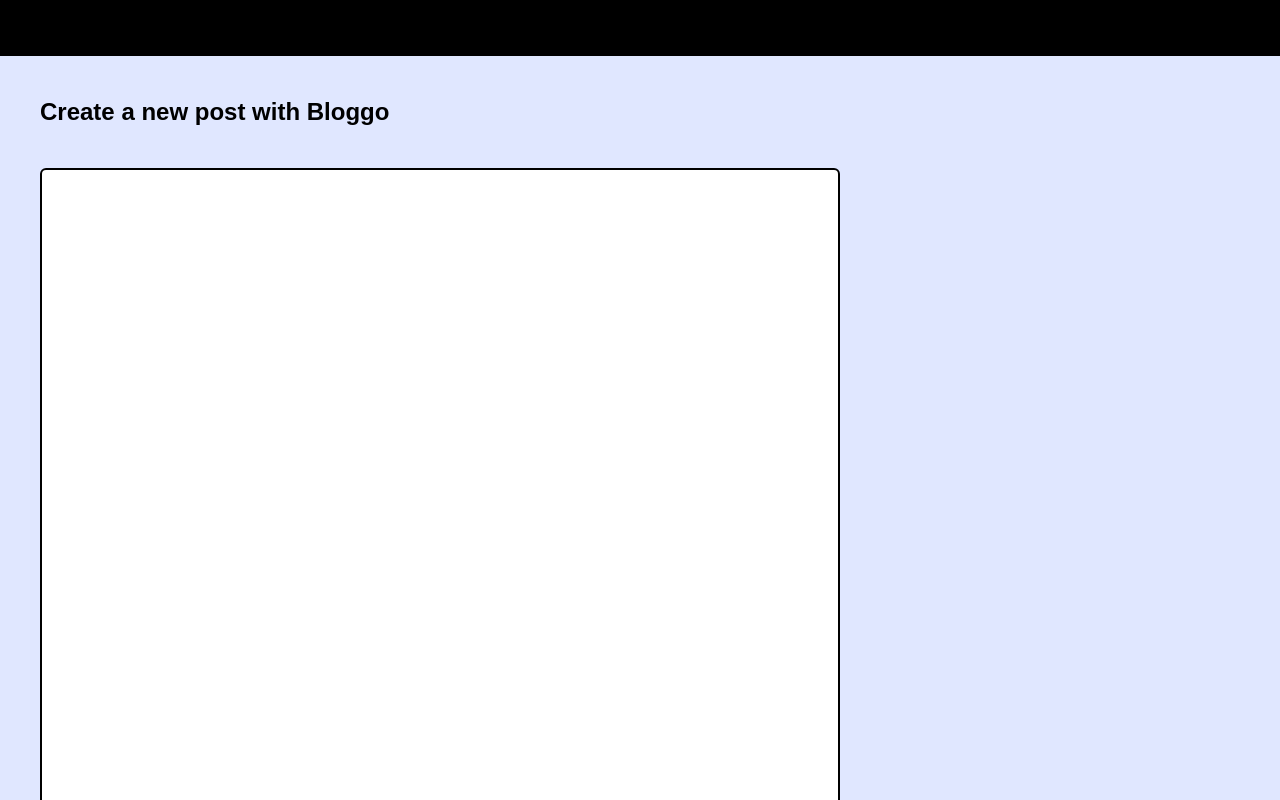
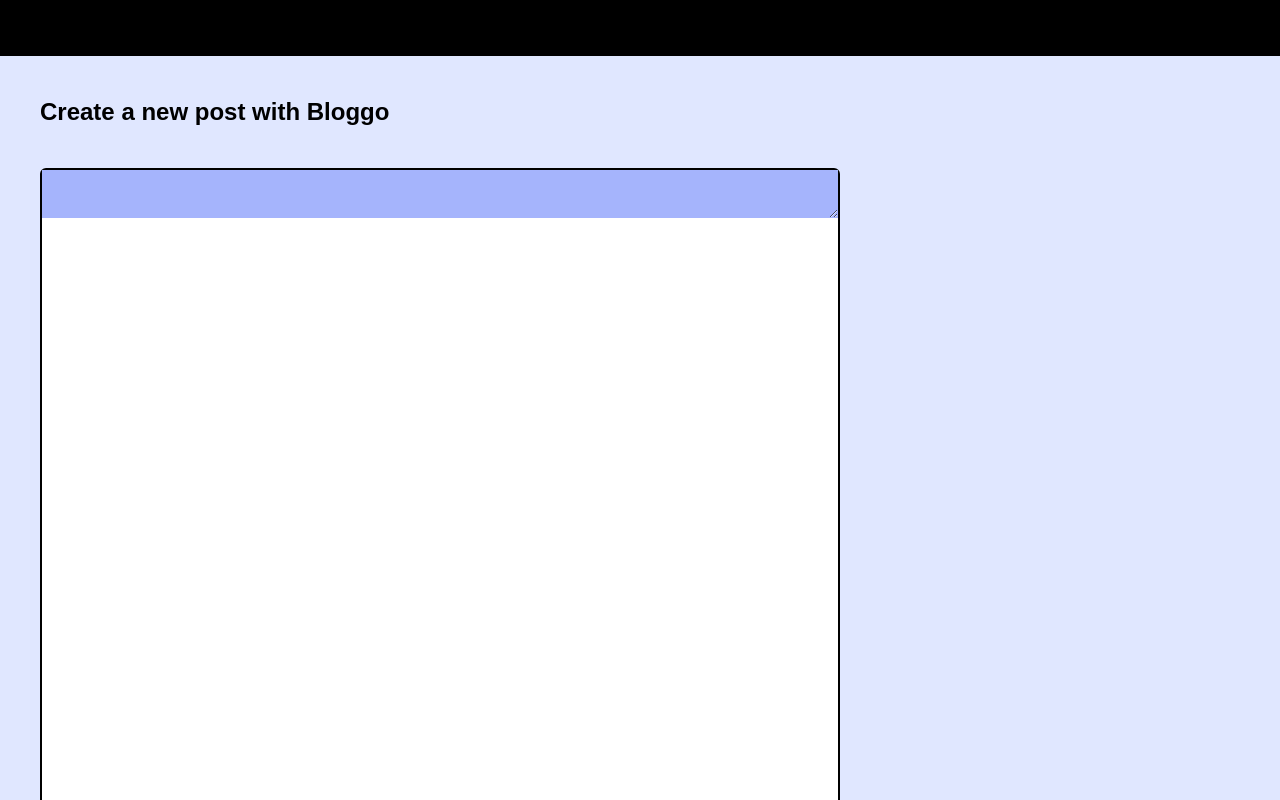
Before and after one commit to solenedel/bloggo, a Next.js app: page /posts/NewPost in a window 1280 px wide. Shown: the top 800 px of the page. Built offline with nearby package versions, Linux system fonts and the light colour scheme; a web font is replaced by a local one; what @mantine/next would draw is missing.

Commit message:
add textarea input

```diff
--- a/pages/posts/NewPost.tsx
+++ b/pages/posts/NewPost.tsx
@@ -13,7 +13,11 @@
           Create a new post with Bloggo
         </h1>
         {/* PAGE TO EDIT HERE */}
-        <section className="bg-white h-screen rounded-md w-2/3 border-2 border-black "></section>
+        <section className="bg-white h-screen rounded-md w-2/3 border-2 border-black ">
+          <form action="submit">
+            <textarea className="bg-indigo-300 w-full" />
+          </form>
+        </section>
       </main>
     </div>
   );
```
